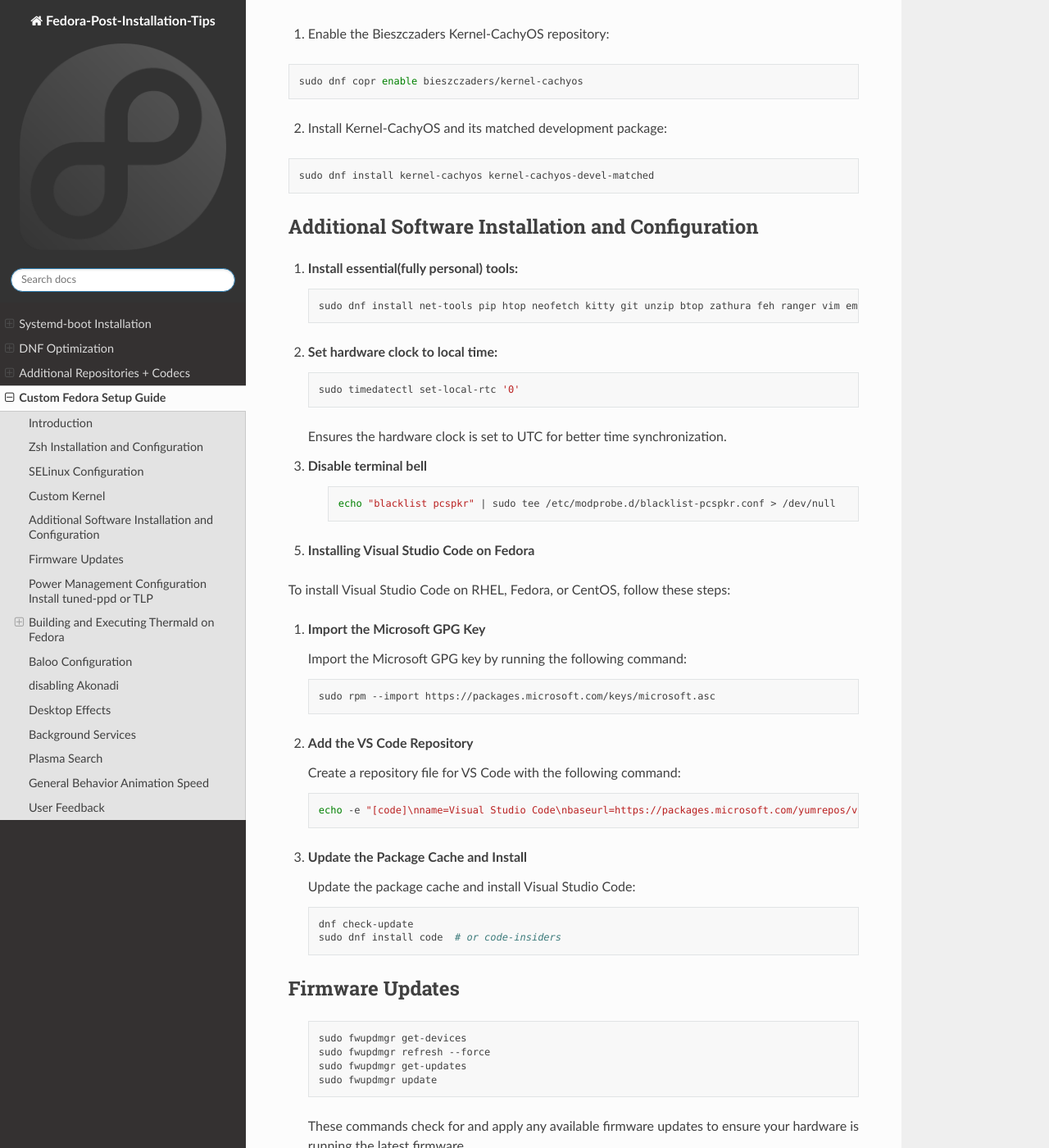
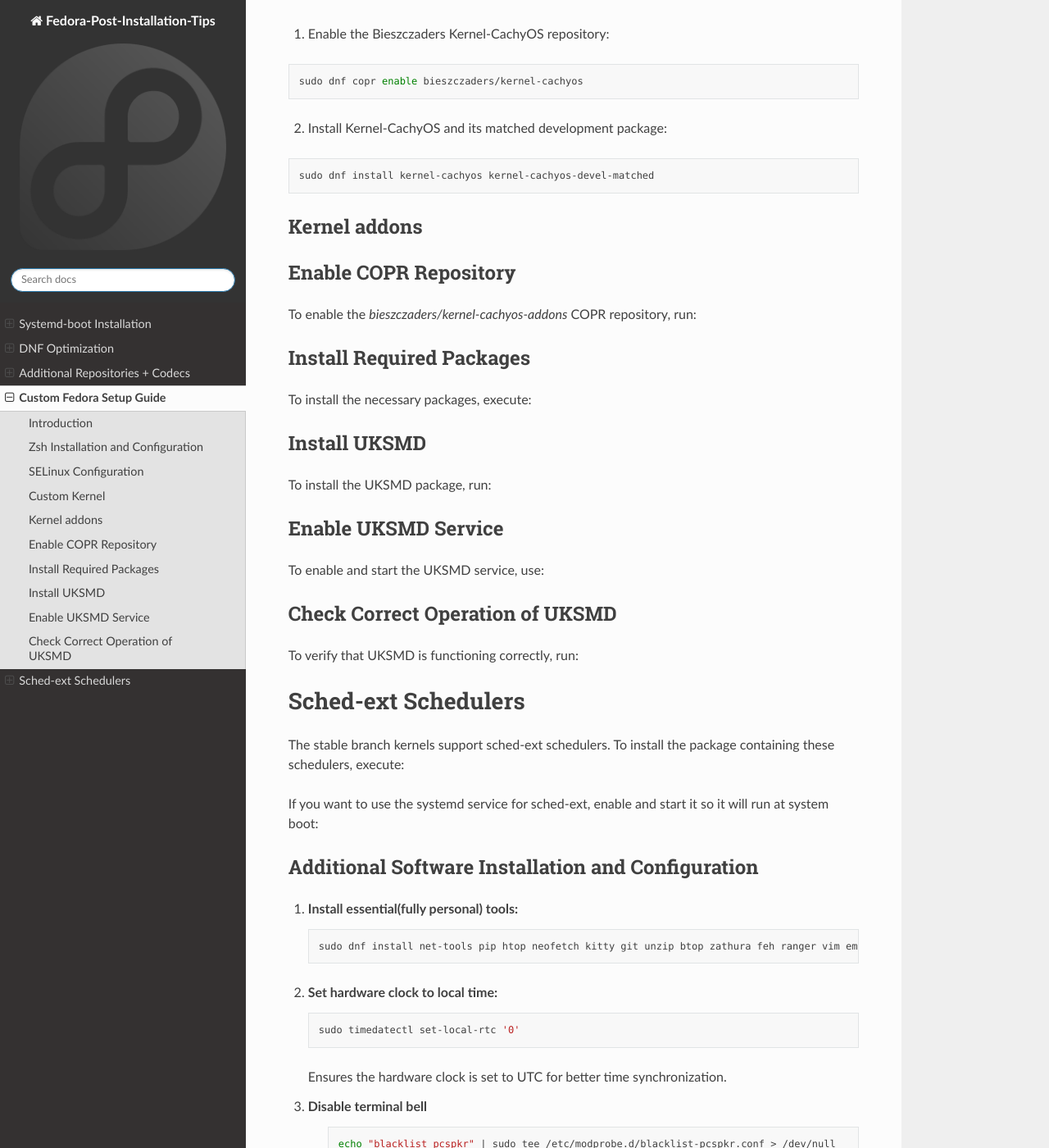
Before and after one commit to Witek3023/Fedora-Post-Installation-Tips, a Sphinx documentation site: the page built from docs/source/personal.rst, in a window 1280 px wide and 1400 px high, scrolled down 1863 px. Shown: the whole window at 82% size. Built offline with Sphinx 7.4.7 and the Read the Docs theme 2.0.0, drawn with Linux system fonts in a browser that asks for light colours.

Commit message:
Update personal.rst

```diff
--- a/docs/source/personal.rst
+++ b/docs/source/personal.rst
@@ -92,6 +92,56 @@
 .. code-block:: shell
 
     sudo dnf install kernel-cachyos kernel-cachyos-devel-matched
+
+Kernel addons
+-------------
+
+Enable COPR Repository
+-----------------------
+To enable the `bieszczaders/kernel-cachyos-addons` COPR repository, run:
+
+.. code-block:: shell
+    sudo dnf copr enable bieszczaders/kernel-cachyos-addons
+
+Install Required Packages
+--------------------------
+To install the necessary packages, execute:
+
+.. code-block:: shell
+    sudo dnf install libcap-ng libcap-ng-devel procps-ng procps-ng-devel
+
+Install UKSMD
+--------------
+To install the UKSMD package, run:
+
+.. code-block:: shell
+    sudo dnf install uksmd
+
+Enable UKSMD Service
+---------------------
+To enable and start the UKSMD service, use:
+
+.. code-block:: shell
+    sudo systemctl enable --now uksmd.service
+
+Check Correct Operation of UKSMD
+---------------------------------
+To verify that UKSMD is functioning correctly, run:
+
+.. code-block:: shell
+    uksmdstats
+
+Sched-ext Schedulers
+=====================
+The stable branch kernels support sched-ext schedulers. To install the package containing these schedulers, execute:
+
+.. code-block:: shell
+    sudo dnf install scx-scheds
+
+If you want to use the systemd service for sched-ext, enable and start it so it will run at system boot:
+
+.. code-block:: shell
+    sudo systemctl enable --now scx.service
 
 Additional Software Installation and Configuration
 ---------------------------------------------------
```
